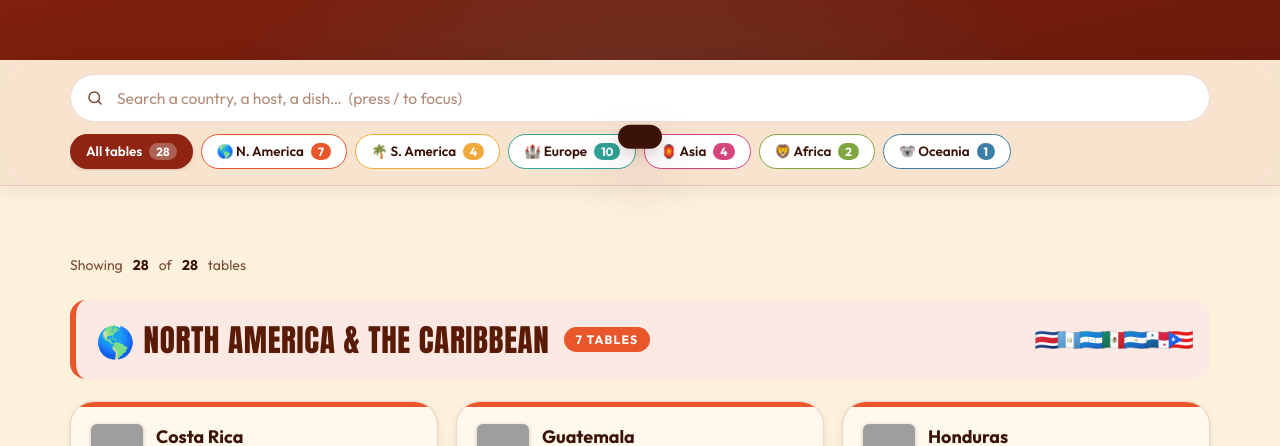
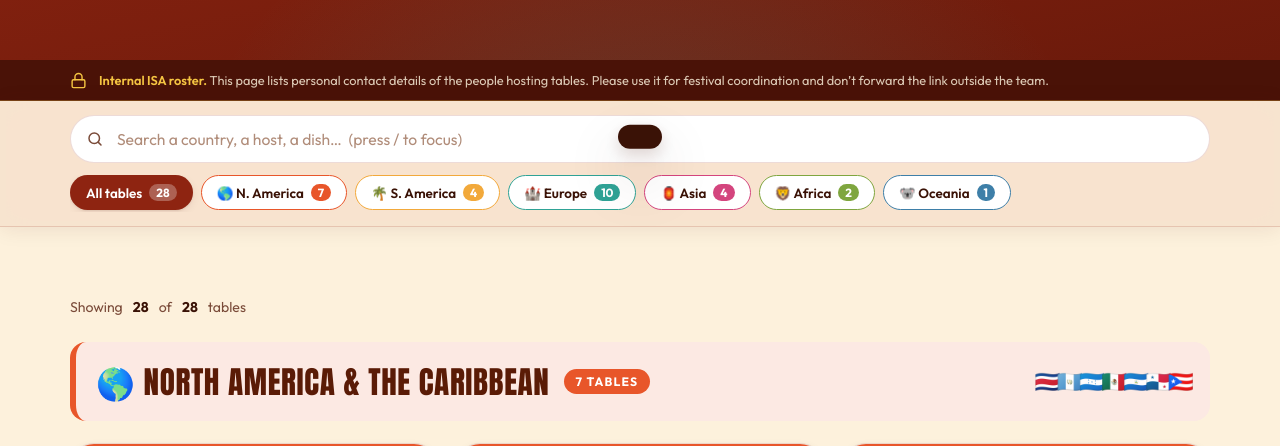
Before and after one commit to jivalare-lab/international-fest-2026, a website: page index.html in a window 1280 px wide. Shown: the part 654-1100 px from the top of the page. Drawn offline with Linux system fonts and the light colour scheme; grey boxes are pictures that could not be loaded.

Commit message:
Aviso de uso interno en la pagina
Isaac declaro el 2026-09-11 que el uso es interno, y eligio mantener la entrega
por link publico no listado. El aviso es la unica senal que recibe quien abre el
link, asi que la puerta comprueba que siga ahi.

Co-Authored-By: Claude Opus 5 <noreply@anthropic.com>
Claude-Session: https://claude.ai/code/session_01C1b4NSDg63KokAqeCgp95m

```diff
--- a/assets/styles.css
+++ b/assets/styles.css
@@ -173,6 +173,25 @@ body{
   text-transform:uppercase; color:rgba(253,241,220,.78); font-weight:500;
 }
 @media (max-width:680px){ .stats{grid-template-columns:repeat(2,1fr);} }
+
+/* ---------- Aviso de uso interno ---------- */
+.internal{
+  background:var(--maroon-ink);
+  border-bottom:1px solid rgba(245,197,66,.28);
+}
+.internal-inner{
+  display:flex; align-items:center; gap:12px;
+  padding-block:11px;
+}
+.internal svg{
+  width:17px; height:17px; flex:0 0 auto; color:var(--yellow);
+}
+.internal p{
+  margin:0; font-size:.8rem; line-height:1.45;
+  color:rgba(253,241,220,.82);
+}
+.internal b{ color:var(--yellow); font-weight:600; }
+@media (max-width:520px){ .internal p{ font-size:.74rem; } }
 
 /* ---------- Barra de control ---------- */
 .controls{
--- a/index.html
+++ b/index.html
@@ -96,6 +96,14 @@
   </div>
 </header>
 
+<!-- ===== Aviso de uso interno ===== -->
+<div class="internal">
+  <div class="wrap internal-inner">
+    <svg viewBox="0 0 24 24" fill="none" stroke="currentColor" stroke-width="2" stroke-linecap="round" stroke-linejoin="round" aria-hidden="true"><rect x="3" y="11" width="18" height="11" rx="2"/><path d="M7 11V7a5 5 0 0 1 10 0v4"/></svg>
+    <p><b>Internal ISA roster.</b> This page lists personal contact details of the people hosting tables. Please use it for festival coordination and don&rsquo;t forward the link outside the team.</p>
+  </div>
+</div>
+
 <!-- ===== Controles ===== -->
 <div class="controls">
   <div class="wrap controls-inner">
--- a/verificar.js
+++ b/verificar.js
@@ -177,6 +177,11 @@ console.log('\n\x1b[1m10. Indexacion\x1b[0m');
 test(/name=["']robots["'][^>]*noindex/i.test(html),
   'index.html lleva <meta robots noindex>',
   'FALTA el <meta robots noindex>: los datos personales entrarian en Google');
+// Isaac declaro el 2026-09-11 que el uso es interno. El aviso es la unica
+// senal que recibe quien abre el link. Si desaparece, no queda ninguna.
+test(/class="internal"/.test(html) && /Internal ISA roster/.test(html),
+  'la pagina muestra el aviso de uso interno',
+  'FALTA el aviso de uso interno: quien reciba el link no sabria que no debe reenviarlo');
 test(fs.existsSync(path.join(root, 'robots.txt')) &&
      /Disallow:\s*\/\s*$/m.test(fs.readFileSync(path.join(root, 'robots.txt'), 'utf8')),
   'robots.txt bloquea a los rastreadores',
```
